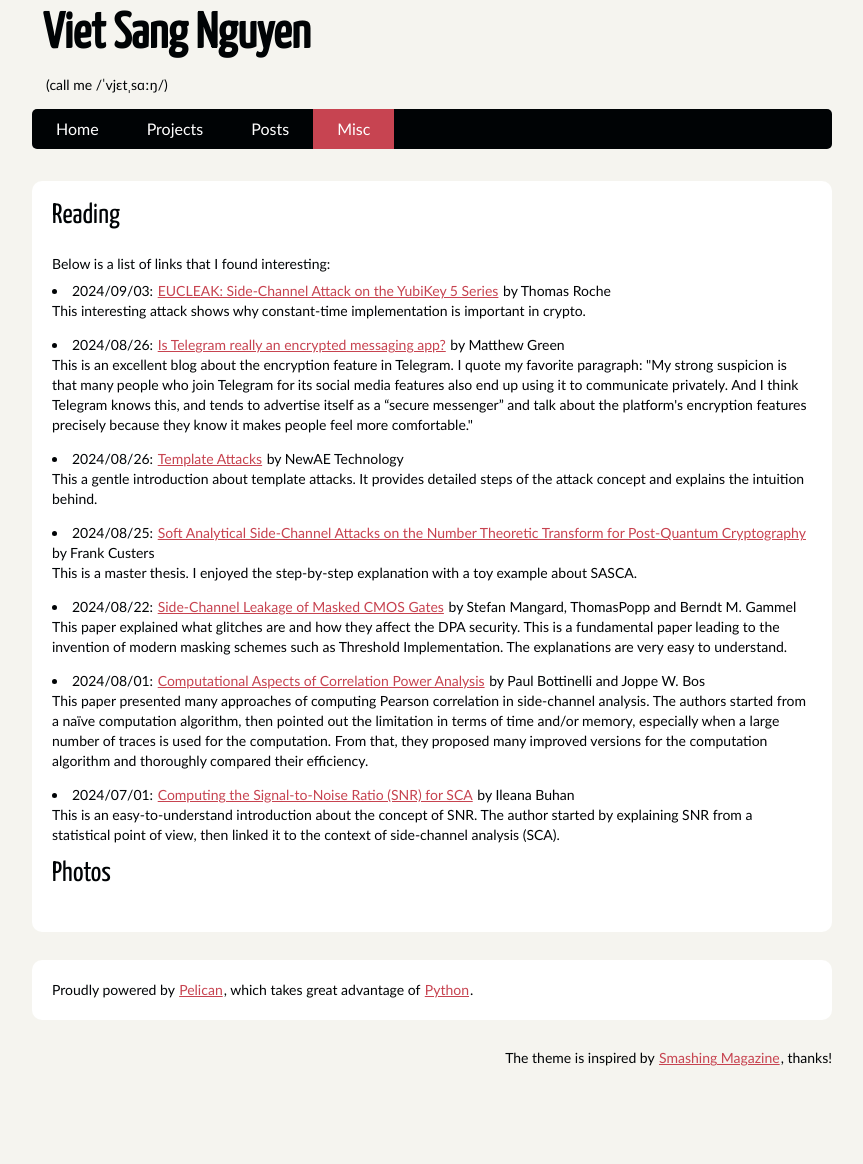
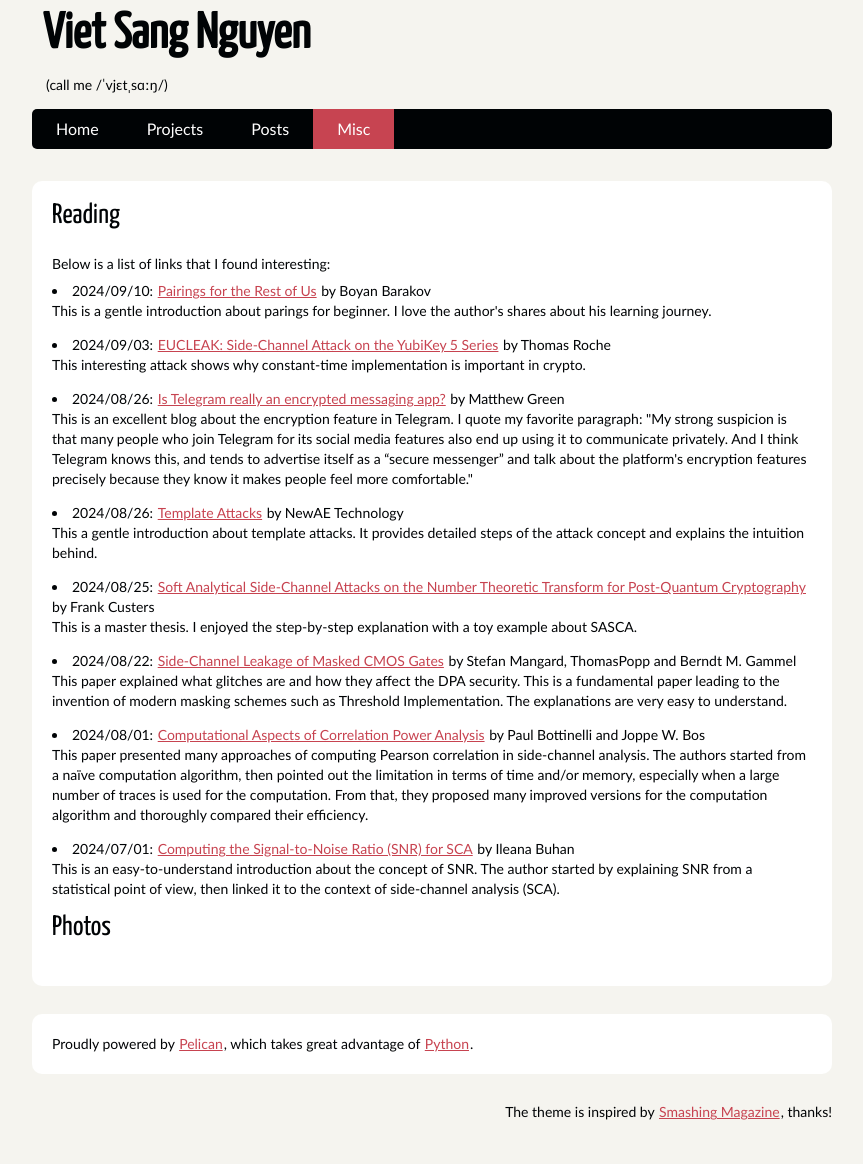
Before and after one commit to nvietsang/nvietsang.github.io, a Jekyll site: the page built from misc.html, in a window 1280 px wide. Shown: the whole page, without its empty margins (208-1071 px from the left). Built offline with Jekyll 4.4.1, drawn with Linux system fonts in a browser that asks for light colours; before the commit the page ends 1110 px from its top, so only the background shows below that.

Commit message:
add reading material

```diff
--- a/misc.html
+++ b/misc.html
@@ -6,13 +6,20 @@ layout: default
     <h1> Reading </h1>
     Below is a list of links that I found interesting:
         <li>
+            2024/09/10:
+            <a href="https://hackmd.io/@brozorec/pairings-for-the-rest-of-us-1">Pairings for the Rest of Us</a>
+            by Boyan Barakov
+            <br>
+            This is a gentle introduction about parings for beginner. I love the author's shares about his learning journey.
+        </li>
+
+        <li>
             2024/09/03:
             <a href="https://ninjalab.io/eucleak/">EUCLEAK: Side-Channel Attack on the YubiKey 5 Series</a>
             by Thomas Roche
             <br>
             This interesting attack shows why constant-time implementation is important in crypto.
         </li>
-
 
         <li>
             2024/08/26:
```
